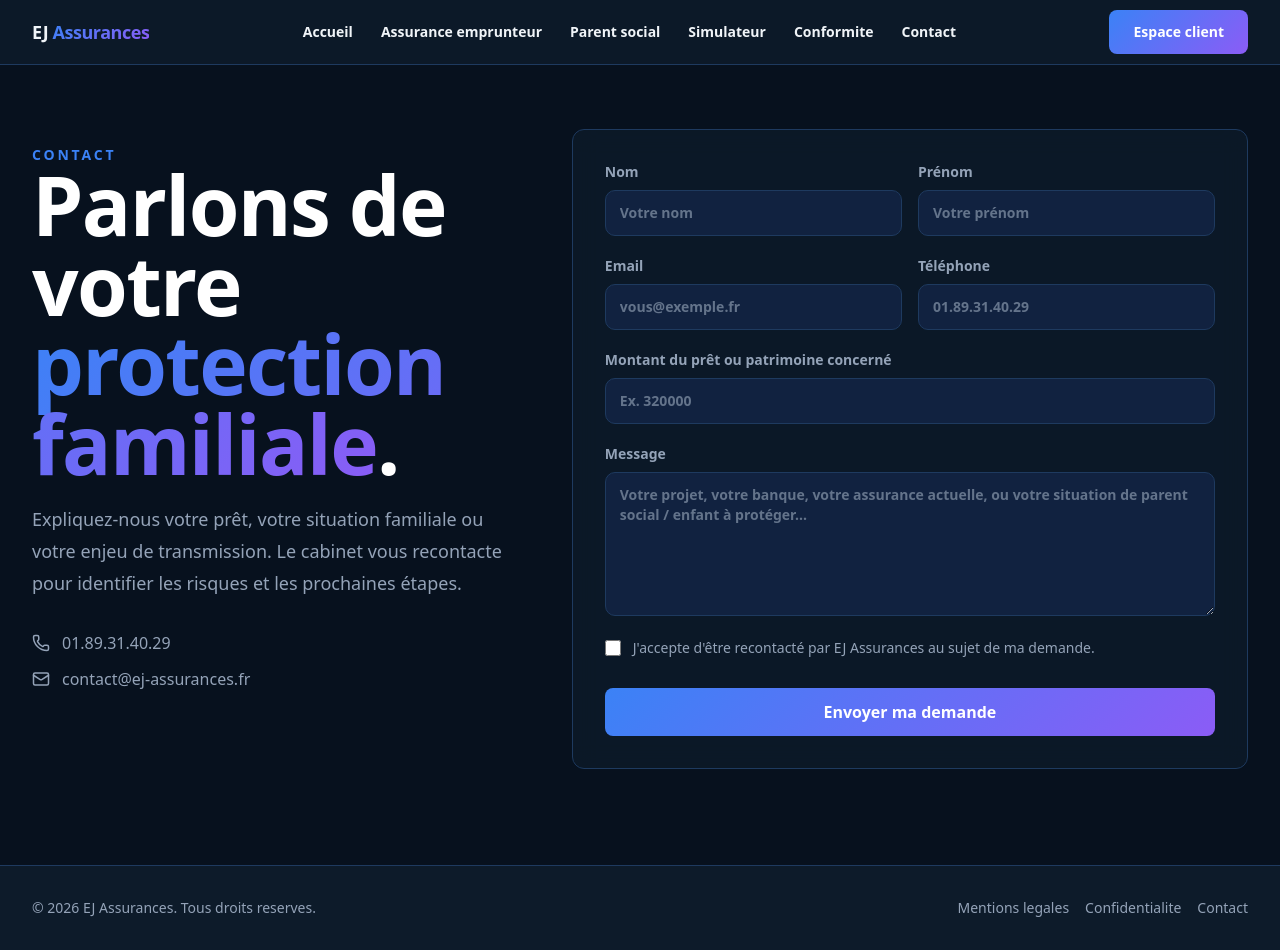
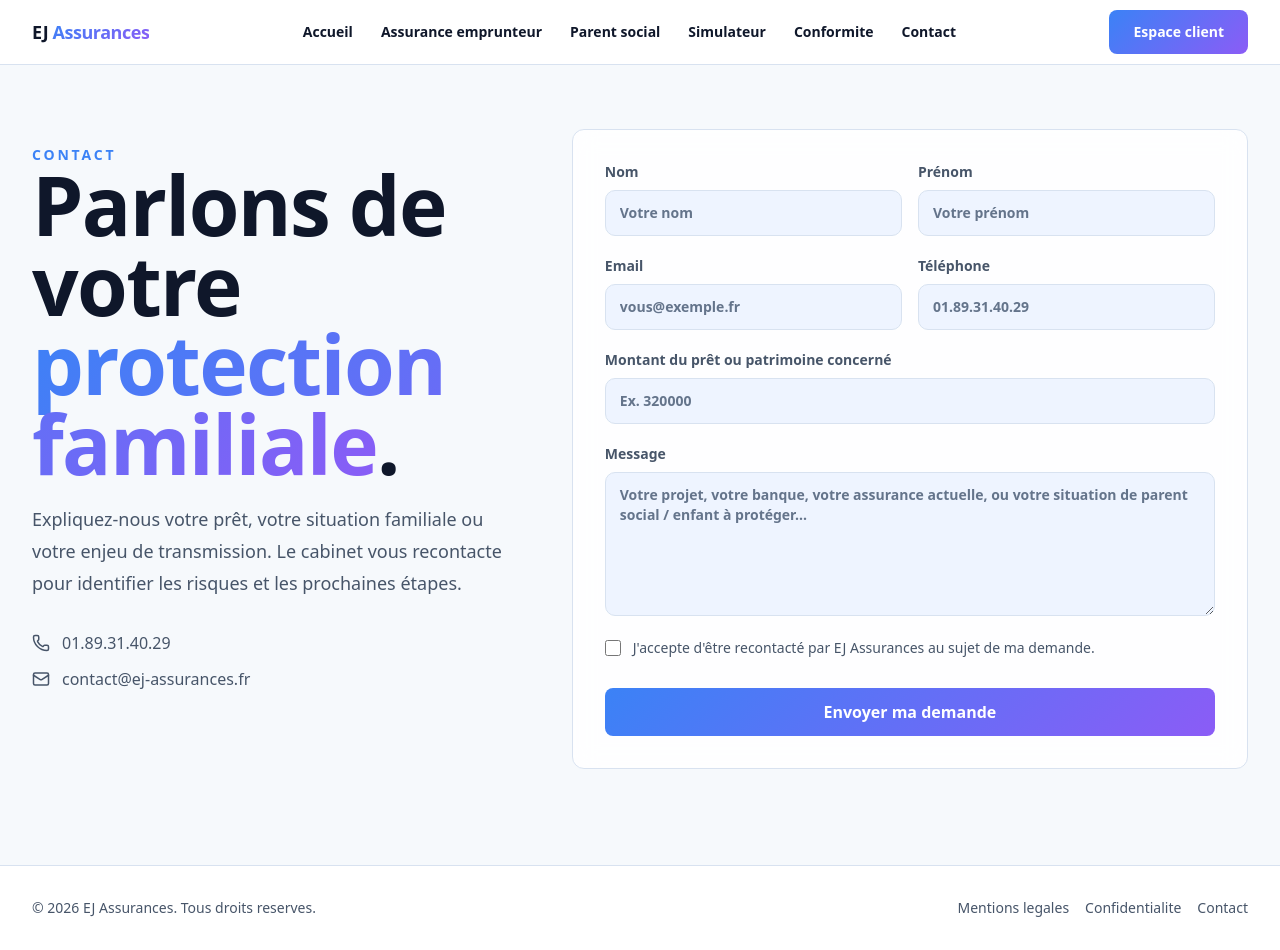
Before and after one commit to ejassurances/Site.internet, a Next.js app: page /contact in a window 1280 px wide. Built offline with nearby package versions, Linux system fonts and the light colour scheme; no server answers.

Commit message:
Lighten public design system

```diff
--- a/src/app/contact/page.tsx
+++ b/src/app/contact/page.tsx
@@ -19,22 +19,22 @@ export default async function ContactPage({ searchParams }: ContactPageProps) {
   const { success, error } = await searchParams;
 
   return (
-    <main className="min-h-screen bg-[#07111E] px-4 py-16 text-[#F0F4F8] sm:px-6 lg:px-8">
+    <main className="min-h-screen bg-[#F6F9FC] px-4 py-16 text-[#0F172A] sm:px-6 lg:px-8">
       <section className="mx-auto grid max-w-7xl gap-10 lg:grid-cols-[0.85fr_1.15fr] lg:items-start">
         <div className="pt-4">
           <p className="text-sm font-bold uppercase tracking-[0.2em] text-[#3B82F6]">Contact</p>
-          <h1 className="mt-4 text-4xl font-black leading-tight text-white sm:text-6xl">
+          <h1 className="mt-4 text-4xl font-black leading-tight text-[#0F172A] sm:text-6xl">
             Parlons de votre <span className="text-gradient">protection familiale</span>.
           </h1>
-          <p className="mt-6 max-w-xl text-lg leading-8 text-[#94A3B8]">
+          <p className="mt-6 max-w-xl text-lg leading-8 text-[#475569]">
             Expliquez-nous votre prêt, votre situation familiale ou votre enjeu de transmission.
             Le cabinet vous recontacte pour identifier les risques et les prochaines étapes.
           </p>
-          <div className="mt-8 grid gap-3 text-[#94A3B8]">
-            <a href="tel:+33189314029" className="flex items-center gap-3 transition hover:text-white">
+          <div className="mt-8 grid gap-3 text-[#475569]">
+            <a href="tel:+33189314029" className="flex items-center gap-3 transition hover:text-[#0F172A]">
               <Phone size={18} aria-hidden /> 01.89.31.40.29
             </a>
-            <a href="mailto:contact@ej-assurances.fr" className="flex items-center gap-3 transition hover:text-white">
+            <a href="mailto:contact@ej-assurances.fr" className="flex items-center gap-3 transition hover:text-[#0F172A]">
               <Mail size={18} aria-hidden /> contact@ej-assurances.fr
             </a>
           </div>
@@ -53,33 +53,33 @@ export default async function ContactPage({ searchParams }: ContactPageProps) {
           )}
 
           <div className="grid gap-4 md:grid-cols-2">
-            <label className="grid gap-2 text-sm font-semibold text-[#94A3B8]">
+            <label className="grid gap-2 text-sm font-semibold text-[#475569]">
               Nom
               <input name="name" required className="navy-input" placeholder="Votre nom" />
             </label>
-            <label className="grid gap-2 text-sm font-semibold text-[#94A3B8]">
+            <label className="grid gap-2 text-sm font-semibold text-[#475569]">
               Prénom
               <input name="firstName" className="navy-input" placeholder="Votre prénom" />
             </label>
           </div>
 
           <div className="grid gap-4 md:grid-cols-2">
-            <label className="grid gap-2 text-sm font-semibold text-[#94A3B8]">
+            <label className="grid gap-2 text-sm font-semibold text-[#475569]">
               Email
               <input name="email" type="email" required className="navy-input" placeholder="vous@exemple.fr" />
             </label>
-            <label className="grid gap-2 text-sm font-semibold text-[#94A3B8]">
+            <label className="grid gap-2 text-sm font-semibold text-[#475569]">
               Téléphone
               <input name="phone" type="tel" className="navy-input" placeholder="01.89.31.40.29" />
             </label>
           </div>
 
-          <label className="grid gap-2 text-sm font-semibold text-[#94A3B8]">
+          <label className="grid gap-2 text-sm font-semibold text-[#475569]">
             Montant du prêt ou patrimoine concerné
             <input name="loanAmount" inputMode="decimal" className="navy-input" placeholder="Ex. 320000" />
           </label>
 
-          <label className="grid gap-2 text-sm font-semibold text-[#94A3B8]">
+          <label className="grid gap-2 text-sm font-semibold text-[#475569]">
             Message
             <textarea
               name="message"
@@ -92,12 +92,12 @@ export default async function ContactPage({ searchParams }: ContactPageProps) {
           <input type="hidden" name="need" value="Assurance emprunteur ou transmission parent social" />
           <input type="hidden" name="urgency" value="Projet en cours" />
 
-          <label className="flex gap-3 text-sm leading-6 text-[#94A3B8]">
+          <label className="flex gap-3 text-sm leading-6 text-[#475569]">
             <input name="consent" type="checkbox" required className="mt-1 size-4 accent-[#3B82F6]" />
             J'accepte d'être recontacté par EJ Assurances au sujet de ma demande.
           </label>
 
-          <button type="submit" className="btn-primary mt-2 w-full">
+          <button type="submit" className="btn-primary mt-2 w-full text-white">
             Envoyer ma demande
           </button>
         </form>
--- a/src/app/globals.css
+++ b/src/app/globals.css
@@ -2,16 +2,16 @@
 
 /* Design system Navy Fintech global pour EJ Assurances. */
 :root {
-  --bg-primary: #07111E;
-  --bg-surface: #0D1B2A;
-  --bg-elevated: #112240;
-  --border-color: #1E3A5F;
+  --bg-primary: #F6F9FC;
+  --bg-surface: #FFFFFF;
+  --bg-elevated: #EEF4FF;
+  --border-color: #D8E2F0;
   --accent-blue: #3B82F6;
   --accent-purple: #8B5CF6;
-  --text-primary: #F0F4F8;
-  --text-secondary: #94A3B8;
+  --text-primary: #0F172A;
+  --text-secondary: #475569;
   --text-muted: #64748B;
-  --gradient-hero: linear-gradient(135deg, #07111E 0%, #0D1B2A 50%, #0F2744 100%);
+  --gradient-hero: linear-gradient(135deg, #F6F9FC 0%, #FFFFFF 52%, #EAF2FF 100%);
   --gradient-btn: linear-gradient(135deg, #3B82F6, #8B5CF6);
   --shadow-glow: 0 0 30px rgba(59, 130, 246, 0.15);
 }
@@ -3237,7 +3237,7 @@ body {
 }
 
 .glass-card {
-  background: rgba(13,27,42,0.8);
+  background: rgba(255,255,255,0.86);
   border: 1px solid var(--border-color);
   backdrop-filter: blur(12px);
   border-radius: 12px;
--- a/src/app/layout.tsx
+++ b/src/app/layout.tsx
@@ -71,13 +71,13 @@ export default function RootLayout({
 }>) {
   return (
     <html lang="fr" className={inter.variable}>
-      <body className="min-h-screen bg-[#07111E] text-[#F0F4F8] antialiased">
+      <body className="min-h-screen bg-[#F6F9FC] text-[#0F172A] antialiased">
         <StructuredData data={organizationSchema} />
         <StructuredData data={websiteSchema} />
 
-        <header className="sticky top-0 z-50 border-b border-[#1E3A5F] bg-[#0D1B2A]/95 backdrop-blur-xl">
+        <header className="sticky top-0 z-50 border-b border-[#D8E2F0] bg-[#FFFFFF]/95 backdrop-blur-xl">
           <nav className="mx-auto flex min-h-16 w-full max-w-7xl items-center justify-between gap-4 px-4 sm:px-6 lg:px-8">
-            <Link href="/" className="text-lg font-black tracking-tight text-white">
+            <Link href="/" className="text-lg font-black tracking-tight text-[#0F172A]">
               EJ <span className="text-gradient">Assurances</span>
             </Link>
             <div className="hidden items-center gap-1 md:flex">
@@ -85,13 +85,13 @@ export default function RootLayout({
                 <Link
                   key={link.href}
                   href={link.href}
-                  className="rounded-lg px-3 py-2 text-sm font-semibold text-[#94A3B8] transition hover:bg-[#112240] hover:text-white"
+                  className="rounded-lg px-3 py-2 text-sm font-semibold text-[#475569] transition hover:bg-[#EEF4FF] hover:text-[#0F172A]"
                 >
                   {link.label}
                 </Link>
               ))}
             </div>
-            <Link href="/connexion" className="btn-primary px-4 py-2 text-sm">
+            <Link href="/connexion" className="btn-primary px-4 py-2 text-sm text-white">
               Espace client
             </Link>
           </nav>
@@ -99,17 +99,17 @@ export default function RootLayout({
 
         {children}
 
-        <footer className="border-t border-[#1E3A5F] bg-[#0D1B2A]">
-          <div className="mx-auto flex w-full max-w-7xl flex-col gap-4 px-4 py-8 text-sm text-[#94A3B8] sm:px-6 md:flex-row md:items-center md:justify-between lg:px-8">
+        <footer className="border-t border-[#D8E2F0] bg-[#FFFFFF]">
+          <div className="mx-auto flex w-full max-w-7xl flex-col gap-4 px-4 py-8 text-sm text-[#475569] sm:px-6 md:flex-row md:items-center md:justify-between lg:px-8">
             <p>© {new Date().getFullYear()} EJ Assurances. Tous droits reserves.</p>
             <div className="flex flex-wrap gap-4">
-              <Link href="/mentions-legales" className="transition hover:text-white">
+              <Link href="/mentions-legales" className="transition hover:text-[#0F172A]">
                 Mentions legales
               </Link>
-              <Link href="/confidentialite" className="transition hover:text-white">
+              <Link href="/confidentialite" className="transition hover:text-[#0F172A]">
                 Confidentialite
               </Link>
-              <Link href="/contact" className="transition hover:text-white">
+              <Link href="/contact" className="transition hover:text-[#0F172A]">
                 Contact
               </Link>
             </div>
--- a/src/app/simulateur/page.tsx
+++ b/src/app/simulateur/page.tsx
@@ -9,14 +9,14 @@ export const metadata: Metadata = {
 
 export default function SimulateurPage() {
   return (
-    <main className="min-h-screen bg-[#07111E] px-4 py-16 text-[#F0F4F8] sm:px-6 lg:px-8">
+    <main className="min-h-screen bg-[#F6F9FC] px-4 py-16 text-[#0F172A] sm:px-6 lg:px-8">
       <section className="mx-auto max-w-7xl">
         <div className="mb-10 max-w-3xl">
           <p className="text-sm font-bold uppercase tracking-[0.2em] text-[#3B82F6]">Simulateur</p>
-          <h1 className="mt-4 text-4xl font-black leading-tight text-white sm:text-6xl">
+          <h1 className="mt-4 text-4xl font-black leading-tight text-[#0F172A] sm:text-6xl">
             Estimez votre <span className="text-gradient">assurance emprunteur</span>.
           </h1>
-          <p className="mt-5 text-lg leading-8 text-[#94A3B8]">
+          <p className="mt-5 text-lg leading-8 text-[#475569]">
             Renseignez les informations principales de votre prêt pour obtenir une première estimation.
             Le cabinet affine ensuite le résultat avec les garanties, quotités et documents du dossier.
           </p>
```
Also changed, not shown: src/app/page.tsx (+23 -23 lines), src/app/parent-social-enfant/page.tsx (+20 -20 lines), src/app/simulateur/simulateur-client.tsx (+11 -11 lines).
